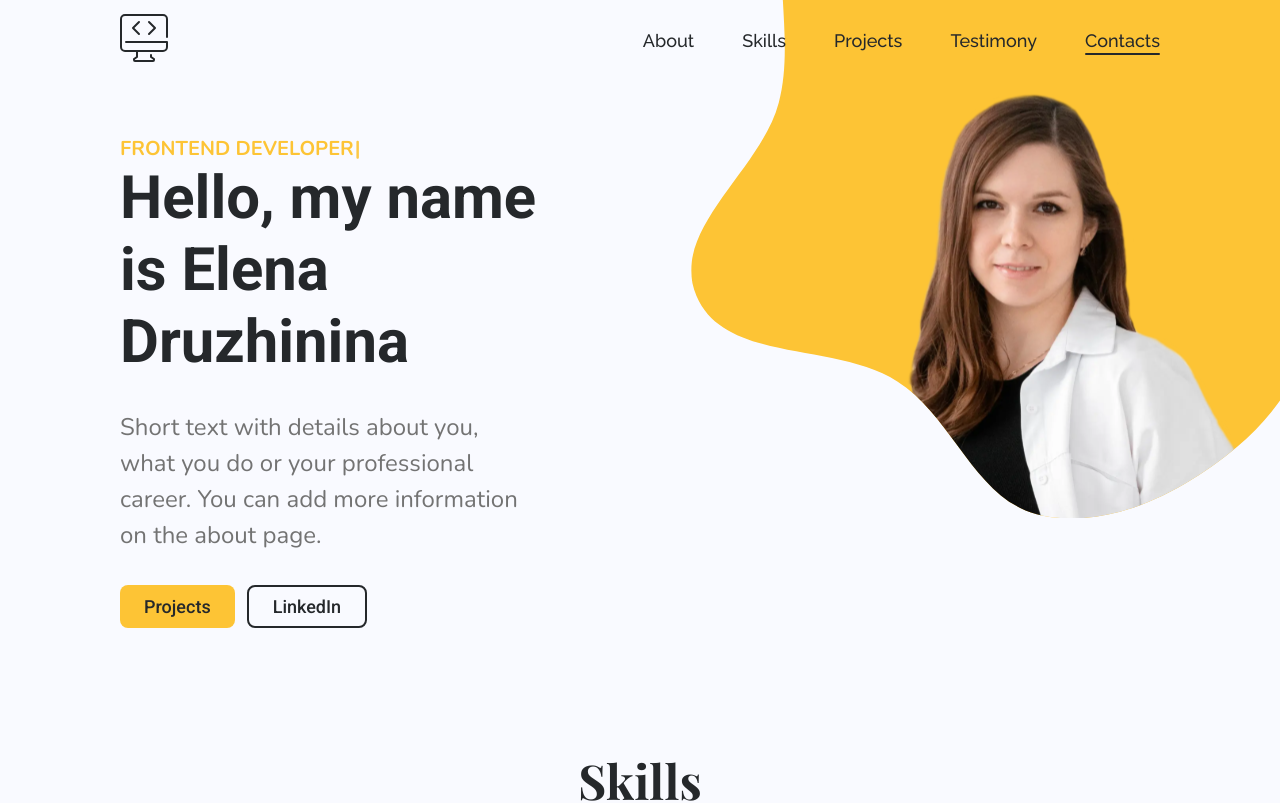
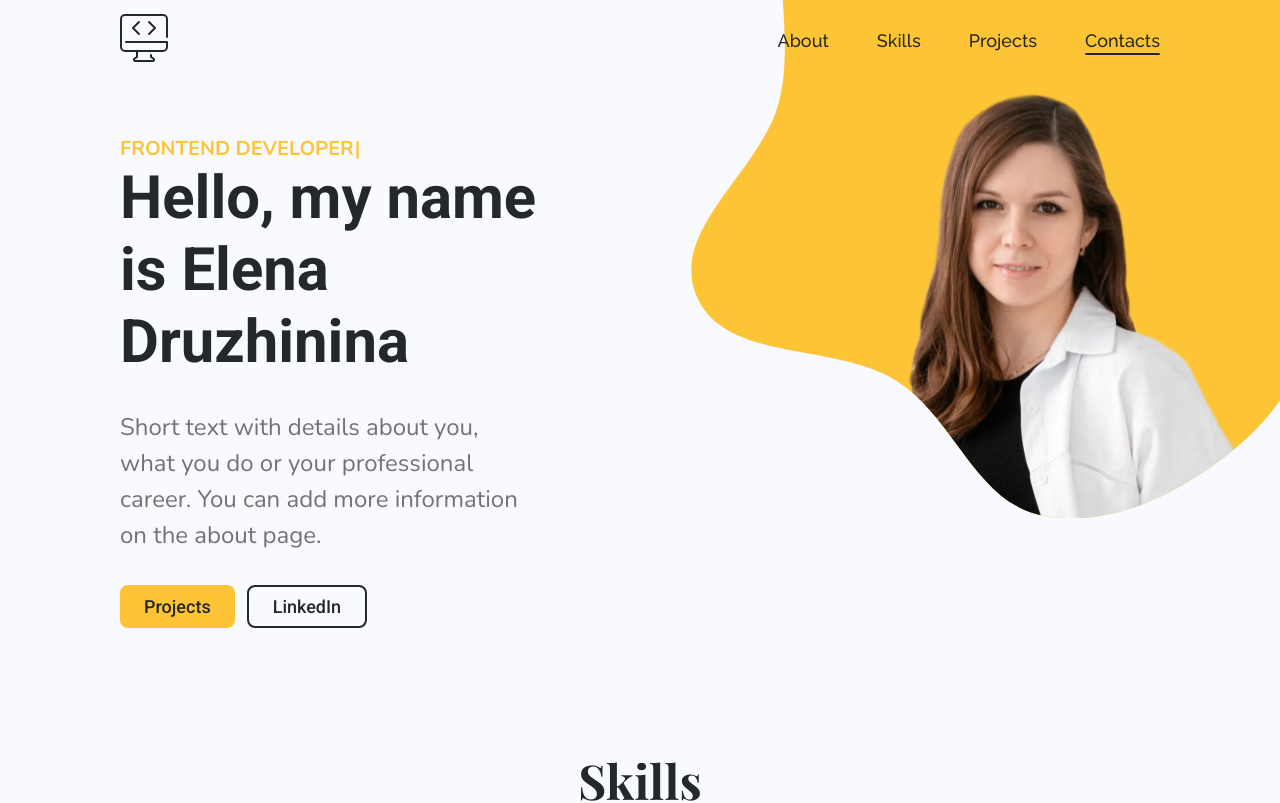
Before and after one commit to DruzhininaElena/my-portfolio, a React (Vite) app: page / in a window 1280 px wide. Shown: the top 803 px of the page. Built offline with nearby package versions, Linux system fonts and the light colour scheme.

Commit message:
remove "Testimony" from menu

```diff
--- a/src/layout/header/headerMenu/menu/Menu.tsx
+++ b/src/layout/header/headerMenu/menu/Menu.tsx
@@ -4,7 +4,7 @@ import {S} from '../HeaderMenu_Styles.ts';
 
 export const Menu: React.FC = () => {
 
-    const menuItems: string[] = ['About', 'Skills', 'Projects', 'Testimony', 'Contacts']
+    const menuItems: string[] = ['About', 'Skills', 'Projects', 'Contacts']
     const [activeIndex, setActiveIndex] = useState(0);
 
     const handleScroll = () => {
```
